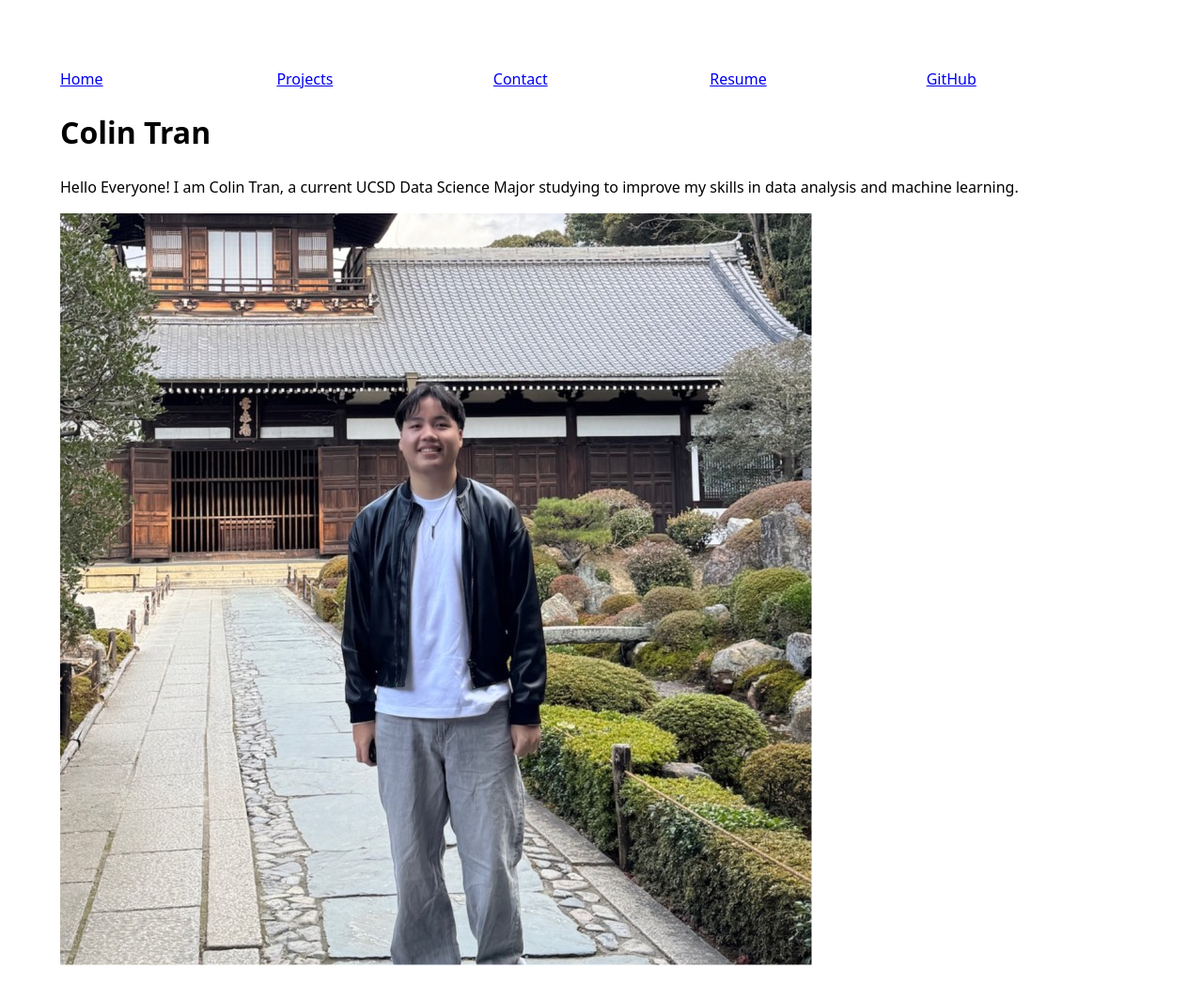
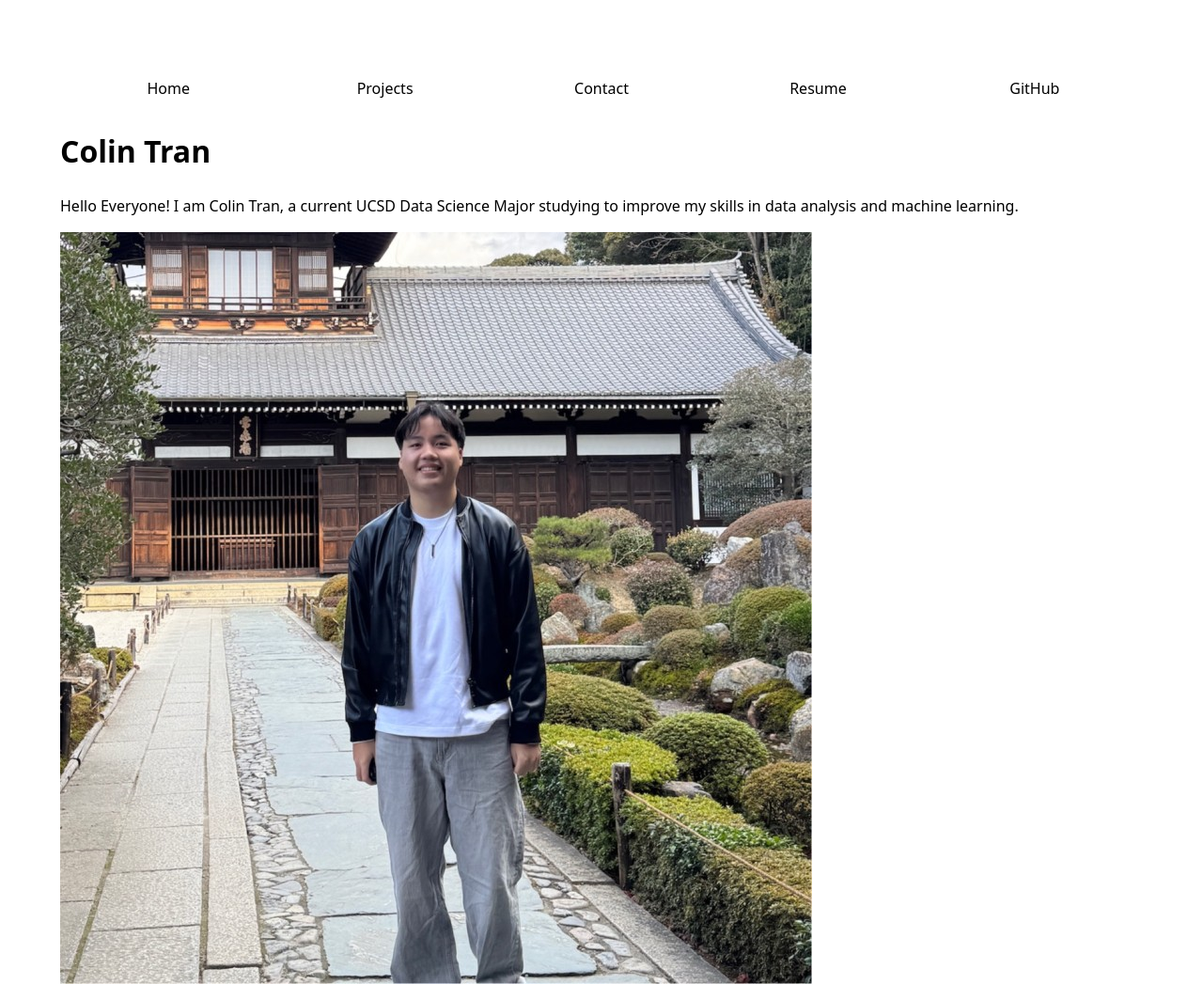
Before and after one commit to Colin-Tran/portfolio, a plain HTML site: page index.html in a window 1280 px wide. Shown: the whole page at 94% size. Drawn offline with Linux system fonts and the light colour scheme.

```diff
--- a/style.css
+++ b/style.css
@@ -10,8 +10,13 @@ body {
 
 nav {
   display: flex;
+  margin-bottom: 20px;
 }
 
 nav a {
   flex: 1;
+  text-align: center;
+  padding: 10px;
+  text-decoration: none;
+  color: black;
 }
```
Also changed, not shown: resume/index.html (+0 -5 lines).
